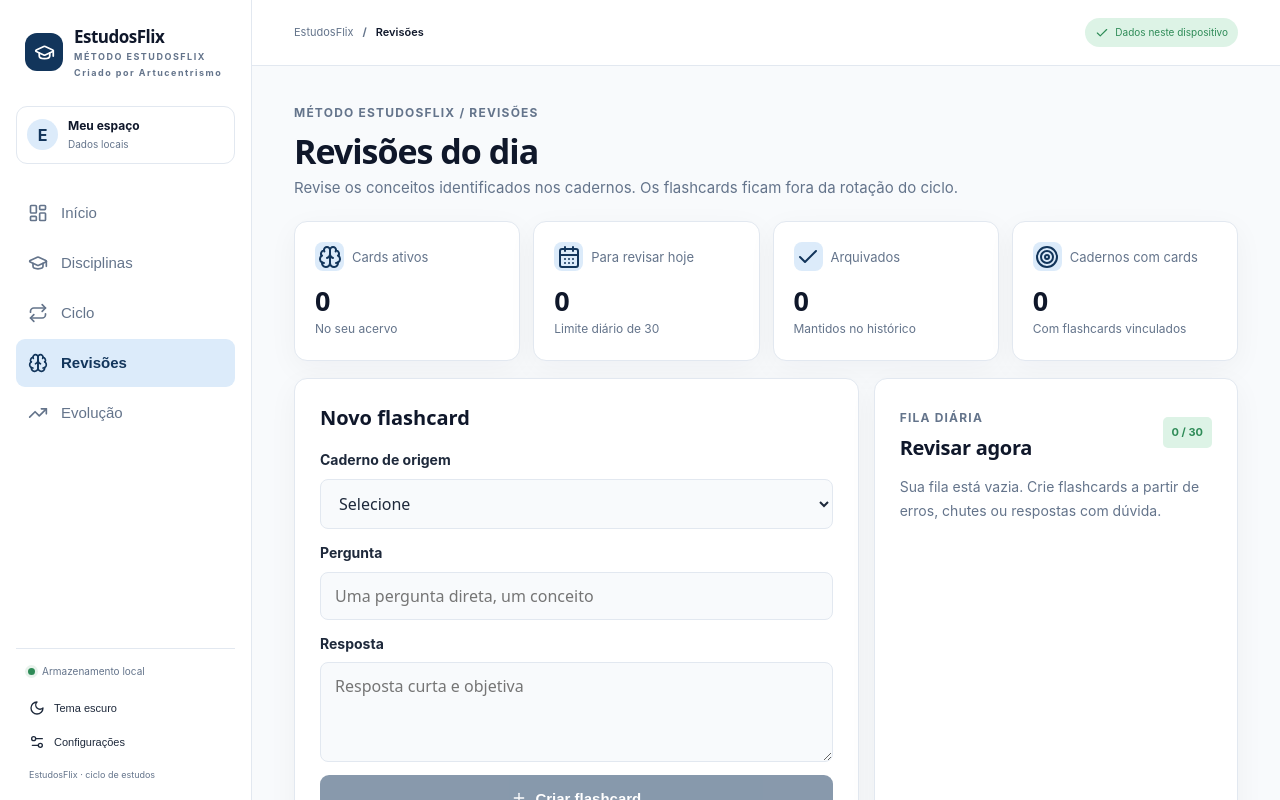
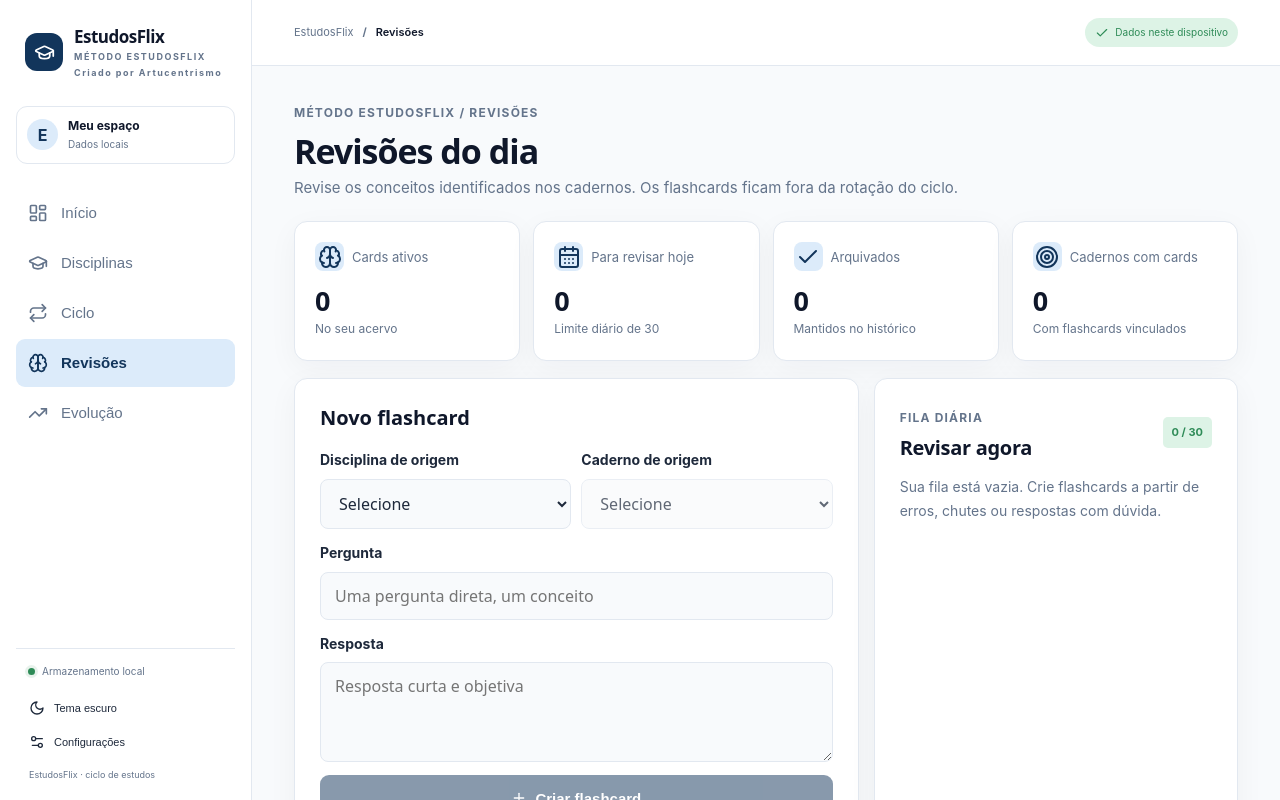
Before and after one commit to artucentrismo/estudosflix, a React (Vite) app: page / in a window 1280 px wide. Both pictures are taken after a click on the button "Revisões". Shown: the top 800 px of the page. Built offline with nearby package versions, Linux system fonts and the light colour scheme.

Commit message:
Add linked flashcard origin filters

```diff
--- a/src/App.tsx
+++ b/src/App.tsx
@@ -404,10 +404,10 @@ function EvolutionPage({disciplines,segments,sessions,notebooks,cards}:{discipli
  </>;
 }
 function FlashcardsPage({disciplines,notebooks,cards,limit,reload}:{disciplines:Row[];notebooks:Row[];cards:Flashcard[];limit:number;reload:()=>void}){
- const [notebookId,setNotebookId]=useState(notebooks[0]?.id??"");const [front,setFront]=useState("");const [back,setBack]=useState("");
+ const [originDisciplineId,setOriginDisciplineId]=useState(notebooks[0]?.disciplineId??disciplines[0]?.id??"");const [notebookId,setNotebookId]=useState(notebooks.find(n=>n.disciplineId===(notebooks[0]?.disciplineId??disciplines[0]?.id))?.id??"");const [front,setFront]=useState("");const [back,setBack]=useState("");
  const [activeId,setActiveId]=useState<string|undefined>();const [revealed,setRevealed]=useState(false);const [startedAt,setStartedAt]=useState(0);const [message,setMessage]=useState("");
  const queue=selectDailyReviewQueue(cards,new Date(),limit);const current=queue.find(c=>c.id===activeId)??queue[0];
- useEffect(()=>{if(!notebookId&&notebooks[0])setNotebookId(notebooks[0].id);},[notebooks,notebookId]);
+ useEffect(()=>{const selectedNotebook=notebooks.find(n=>n.id===notebookId);if(selectedNotebook?.disciplineId!==originDisciplineId){setNotebookId(notebooks.find(n=>n.disciplineId===originDisciplineId)?.id??"");}},[originDisciplineId,notebooks,notebookId]);
  useEffect(()=>{if(current){setStartedAt(Date.now());setRevealed(false);}},[current?.id]);
  async function create(e:FormEvent){e.preventDefault();if(!notebookId||!front.trim()||!back.trim())return;const duplicate=cards.find(c=>c.notebookId===notebookId&&c.front.trim().toLowerCase()===front.trim().toLowerCase()&&!c.archived);const now=nowIso();if(duplicate){await flashcardRepository.save({...duplicate,back:back.trim(),updatedAt:now});setMessage("Card existente atualizado para evitar duplicação.");}else{const card:Flashcard={id:makeId(),createdAt:now,updatedAt:now,notebookId,front:front.trim(),back:back.trim(),level:0,consecutiveCorrect:0,reviewCount:0,responseTimeTotalMs:0,responseTimeCount:0,nextReviewAt:now,archived:false};await flashcardRepository.save(card);setMessage("Flashcard vinculado ao caderno e incluído na fila de revisão.");}setFront("");setBack("");reload();}
  function beginReview(card:Flashcard){setActiveId(card.id);setRevealed(false);setStartedAt(Date.now());}
@@ -416,7 +416,7 @@ function FlashcardsPage({disciplines,notebooks,cards,limit,reload}:{disciplines:
  const activeCards=cards.filter(c=>!c.archived);
  const origin=(card:Flashcard)=>{const notebook=notebooks.find(n=>n.id===card.notebookId);return notebook?((disciplines.find(d=>d.id===notebook.disciplineId)?.name??"Disciplina")+" · "+notebook.name):"Caderno não vinculado (card legado)";};
  return <><Header eyebrow="MÉTODO ESTUDOSFLIX / REVISÕES" title="Revisões do dia" subtitle="Revise os conceitos identificados nos cadernos. Os flashcards ficam fora da rotação do ciclo."/><div className="metric-grid"><Metric icon={<Brain/>} label="Cards ativos" value={String(activeCards.length)} detail="No seu acervo"/><Metric icon={<CalendarDays/>} label="Para revisar hoje" value={String(queue.length)} detail={"Limite diário de "+limit}/><Metric icon={<Check/>} label="Arquivados" value={String(cards.filter(c=>c.archived).length)} detail="Mantidos no histórico"/><Metric icon={<Target/>} label="Cadernos com cards" value={String(new Set(cards.map(c=>c.notebookId).filter(Boolean)).size)} detail="Com flashcards vinculados"/></div>
- <div className="content-grid"><form className="panel form-panel" onSubmit={create}><h2>Novo flashcard</h2><label>Caderno de origem<select value={notebookId} onChange={e=>setNotebookId(e.target.value)} required><option value="">Selecione</option>{notebooks.map(n=><option key={n.id} value={n.id}>{disciplines.find(d=>d.id===n.disciplineId)?.name} · {n.name}</option>)}</select></label><label>Pergunta<input value={front} onChange={e=>setFront(e.target.value)} placeholder="Uma pergunta direta, um conceito" required/></label><label>Resposta<textarea value={back} onChange={e=>setBack(e.target.value)} placeholder="Resposta curta e objetiva" required/></label><button className="button primary" disabled={!notebooks.length}><Plus size={16}/> Criar flashcard</button>{!notebooks.length&&<p className="muted-copy">Cadastre um caderno primeiro.</p>}</form>
+ <div className="content-grid"><form className="panel form-panel" onSubmit={create}><h2>Novo flashcard</h2><div className="two-fields origin-filters"><label>Disciplina de origem<select value={originDisciplineId} onChange={e=>setOriginDisciplineId(e.target.value)} required><option value="">Selecione</option>{disciplines.map(d=><option key={d.id} value={d.id}>{d.name}</option>)}</select></label><label>Caderno de origem<select value={notebookId} onChange={e=>setNotebookId(e.target.value)} required disabled={!notebooks.some(n=>n.disciplineId===originDisciplineId)}><option value="">Selecione</option>{notebooks.filter(n=>n.disciplineId===originDisciplineId).map(n=><option key={n.id} value={n.id}>{n.name}</option>)}</select></label></div><label>Pergunta<input value={front} onChange={e=>setFront(e.target.value)} placeholder="Uma pergunta direta, um conceito" required/></label><label>Resposta<textarea value={back} onChange={e=>setBack(e.target.value)} placeholder="Resposta curta e objetiva" required/></label><button className="button primary" disabled={!notebooks.length}><Plus size={16}/> Criar flashcard</button>{!notebooks.length&&<p className="muted-copy">Cadastre um caderno primeiro.</p>}</form>
  <div className="panel review-panel"><div className="panel-heading"><div><span className="eyebrow">FILA DIÁRIA</span><h2>Revisar agora</h2></div><span className="status-label success">{queue.length} / {limit}</span></div>{current?<><div className="review-card"><span className="eyebrow">PERGUNTA</span><h3>{current.front}</h3>{revealed?<div className="review-answer"><span className="eyebrow">RESPOSTA</span><p>{current.back}</p></div>:<button className="button secondary" onClick={()=>{setRevealed(true);setStartedAt(startedAt||Date.now());}}>Mostrar resposta</button>}</div>{revealed&&<div className="timer-actions"><button className="button secondary" onClick={()=>void grade(false)}>Não lembrei</button><button className="button primary" onClick={()=>void grade(true)}>Lembrei</button></div>}</>:<p className="muted-copy">Sua fila está vazia. Crie flashcards a partir de erros, chutes ou respostas com dúvida.</p>}{message&&<p className="muted-copy" role="status">{message}</p>}</div></div>
  <div className="panel"><div className="panel-heading"><h2>Biblioteca de flashcards</h2><b>{cards.length}</b></div>{cards.length===0?<p className="muted-copy">Nenhum flashcard cadastrado.</p>:cards.map(card=><div className="diagnostic-row" key={card.id}><span className={card.archived?"diagnostic-dot green-dot":"diagnostic-dot blue-dot"}/><div><strong>{card.front}</strong><small>{origin(card)} · {card.archived?"Arquivado":`${card.consecutiveCorrect} acertos consecutivos · próxima revisão ${new Date(card.nextReviewAt).toLocaleDateString("pt-BR")}`}</small></div>{!card.archived?<button className="text-button" onClick={()=>beginReview(card)}>Revisar</button>:<button className="text-button" onClick={()=>void reactivate(card)}>Reativar</button>}</div>)}</div>
  </>;
```
